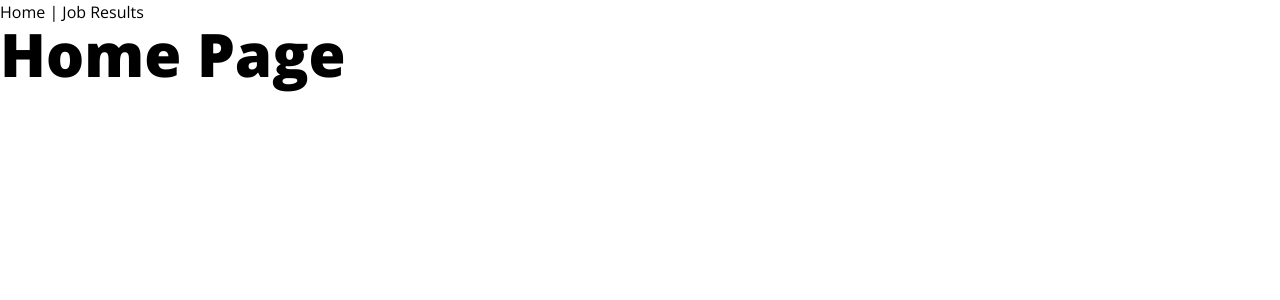
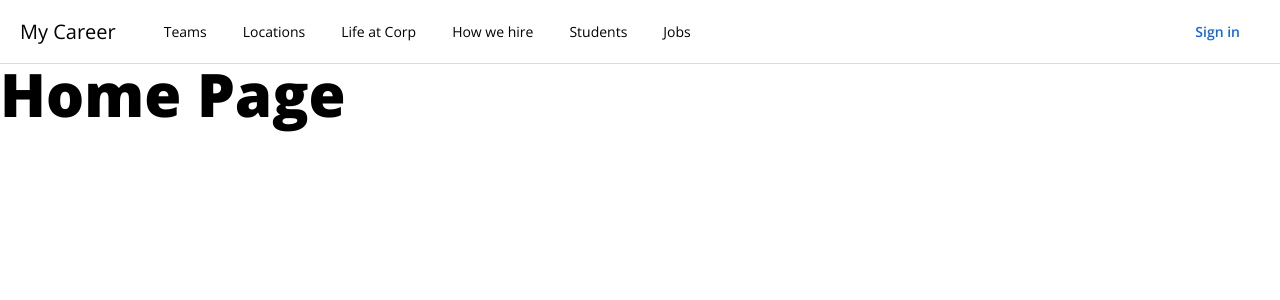
Before and after one commit to gianlucanesta/vue-job-search, a Vue app: page / in a window 1280 px wide. Shown: the top 300 px of the page. Built offline with nearby package versions, Linux system fonts and the light colour scheme.

Commit message:
Keep MainNav Constant, Dynamically Render Component

```diff
--- a/src/App.vue
+++ b/src/App.vue
@@ -1,13 +1,15 @@
 <template>
-  <div>
-    <router-link to="/">Home</router-link> |
-    <router-link to="/jobs/results">Job Results</router-link>
-  </div>
+  <main-nav></main-nav>
   <router-view></router-view>
 </template>
 
 <script>
+import MainNav from '@/components/Navigation/MainNav.vue'
+
 export default {
-  name: 'App'
+  name: 'App',
+  components: {
+    MainNav
+  }
 }
 </script>
```
